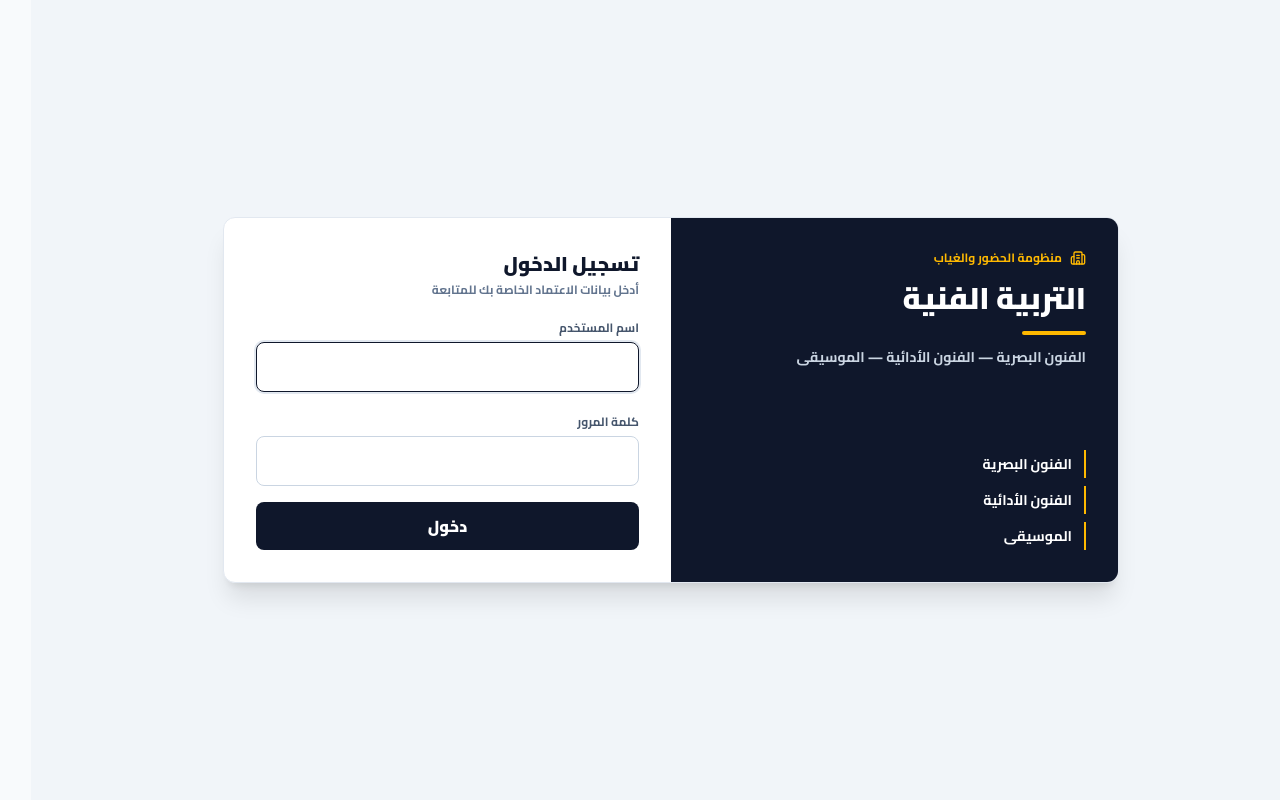
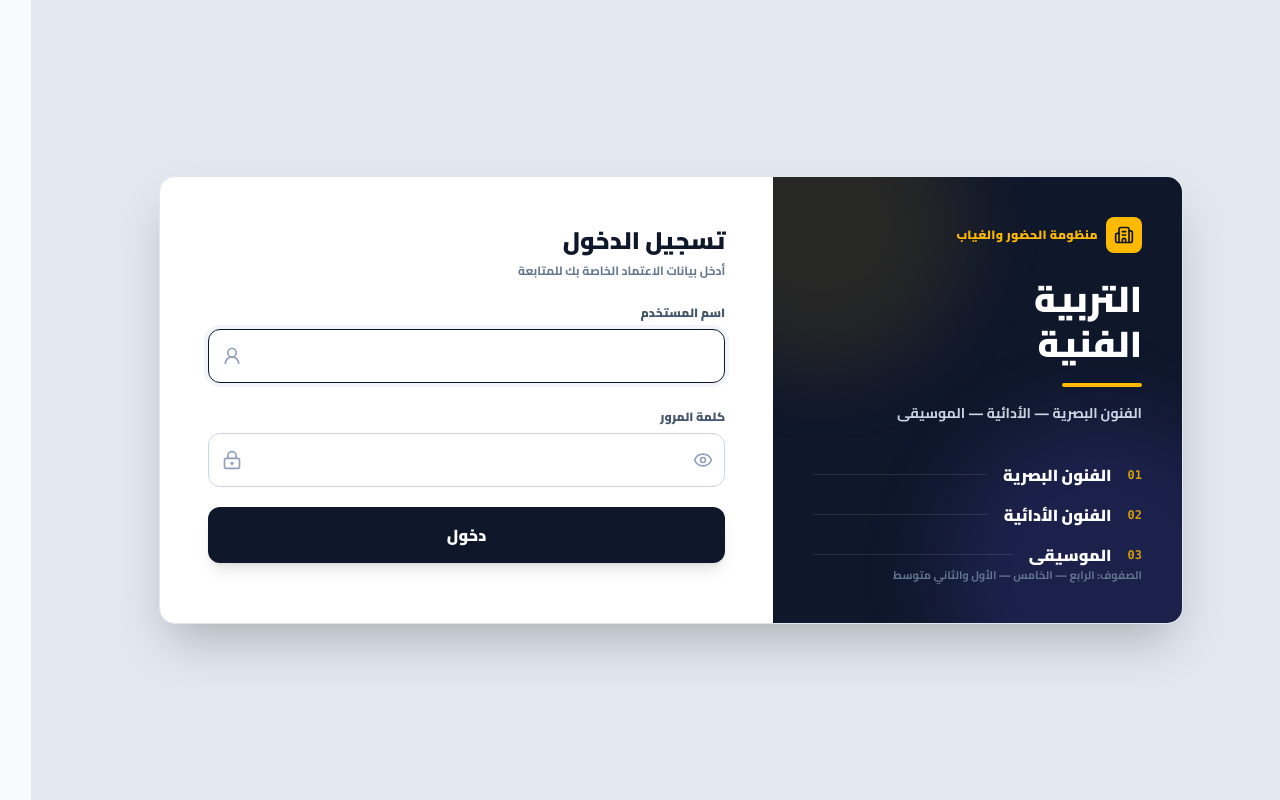
Before and after one commit to mrahmedfarouk4-rgb/attendance-platform, a React (Vite) app: page / in a window 1280 px wide. Built offline with nearby package versions, Linux system fonts and the light colour scheme.

Commit message:
طباعة فاخرة بهوامش متساوية A4 + تطوير صفحة الدخول

```diff
--- a/src/App.jsx
+++ b/src/App.jsx
@@ -1,5 +1,5 @@
 import { useState, useEffect, useMemo } from 'react';
-import { Palette, Users, ClipboardCheck, BarChart3, LogOut, Printer, Plus, Trash2, Save, Check, X, UserCog, KeyRound, Search, GraduationCap, Music4, Drama, FileDown, FileUp, Building2 } from 'lucide-react';
+import { Palette, Users, ClipboardCheck, BarChart3, LogOut, Printer, Plus, Trash2, Save, Check, X, UserCog, KeyRound, Search, GraduationCap, Music4, Drama, FileDown, FileUp, Building2, Eye, EyeOff, UserRound, LockKeyhole } from 'lucide-react';
 
 const api = async (path, { method = 'GET', body, token } = {}) => {
   const t = token || localStorage.getItem('att_token');
@@ -96,6 +96,7 @@ function parseNamesFile(text) {
 function Login({ onDone }) {
   const [username, setUsername] = useState('');
   const [password, setPassword] = useState('');
+  const [showPw, setShowPw] = useState(false);
   const [err, setErr] = useState('');
   const [loading, setLoading] = useState(false);
   const submit = async (e) => {
@@ -109,38 +110,55 @@ function Login({ onDone }) {
     finally { setLoading(false); }
   };
   return (
-    <div className="min-h-screen flex items-center justify-center p-4 bg-slate-100">
-      <div className="w-full max-w-4xl grid md:grid-cols-2 bg-white rounded-xl shadow-xl border border-slate-200 overflow-hidden animate-fade-up">
-        <div className="hidden md:flex flex-col justify-between p-8 text-white bg-slate-900">
-          <div>
-            <div className="flex items-center gap-2 text-amber-400 text-xs font-bold"><Building2 className="w-4 h-4" /> منظومة الحضور والغياب</div>
-            <h1 className="text-3xl font-black mt-3 leading-snug">التربية الفنية</h1>
-            <div className="w-16 h-1 bg-amber-400 rounded mt-3" />
-            <p className="text-slate-300 text-sm font-bold mt-3">الفنون البصرية — الفنون الأدائية — الموسيقى</p>
+    <div className="min-h-screen flex items-center justify-center p-4 md:p-8 bg-slate-200">
+      <div className="w-full max-w-5xl grid md:grid-cols-5 bg-white rounded-2xl shadow-2xl border border-slate-200 overflow-hidden animate-fade-up">
+        <div className="hidden md:flex md:col-span-2 flex-col justify-between p-10 text-white bg-slate-900 relative overflow-hidden">
+          <div className="absolute -top-24 -left-24 w-72 h-72 rounded-full bg-amber-400/10 blur-2xl" />
+          <div className="absolute -bottom-28 -right-20 w-80 h-80 rounded-full bg-indigo-500/15 blur-2xl" />
+          <div className="relative">
+            <div className="flex items-center gap-2">
+              <span className="p-2 bg-amber-400 rounded-lg"><Building2 className="w-5 h-5 text-slate-900" /></span>
+              <span className="text-amber-400 text-xs font-black tracking-wide">منظومة الحضور والغياب</span>
+            </div>
+            <h1 className="text-4xl font-black mt-6 leading-tight">التربية<br />الفنية</h1>
+            <div className="w-20 h-1 bg-amber-400 rounded mt-4" />
+            <p className="text-slate-300 text-sm font-bold mt-4">الفنون البصرية — الأدائية — الموسيقى</p>
           </div>
-          <div className="space-y-2">
-            {['الفنون البصرية', 'الفنون الأدائية', 'الموسيقى'].map((t) => (
-              <div key={t} className="border-r-2 border-amber-400 pr-3 py-1">
-                <div className="font-bold text-sm">{t}</div>
+          <div className="relative space-y-4 mt-10">
+            {[['01', 'الفنون البصرية'], ['02', 'الفنون الأدائية'], ['03', 'الموسيقى']].map(([n, t]) => (
+              <div key={t} className="flex items-center gap-4">
+                <span className="font-mono text-amber-400/80 text-xs font-bold" dir="ltr">{n}</span>
+                <span className="font-black text-base">{t}</span>
+                <span className="flex-1 h-px bg-white/10" />
               </div>
             ))}
           </div>
+          <div className="relative text-[11px] text-slate-500 font-bold">الصفوف: الرابع — الخامس — الأول والثاني متوسط</div>
         </div>
-        <form onSubmit={submit} className="p-8 space-y-4">
+        <form onSubmit={submit} className="md:col-span-3 p-8 md:p-12 space-y-5">
           <div>
-            <h2 className="font-black text-xl text-slate-900">تسجيل الدخول</h2>
-            <p className="text-xs text-slate-500 font-bold mt-1">أدخل بيانات الاعتماد الخاصة بك للمتابعة</p>
+            <h2 className="font-black text-2xl text-slate-900">تسجيل الدخول</h2>
+            <p className="text-xs text-slate-500 font-bold mt-1.5">أدخل بيانات الاعتماد الخاصة بك للمتابعة</p>
           </div>
-          {err && <div className="bg-rose-50 border border-rose-200 text-rose-800 text-sm font-bold rounded-lg px-4 py-2.5">{err}</div>}
+          {err && <div className="bg-rose-50 border-r-4 border-rose-500 text-rose-800 text-sm font-bold rounded-lg px-4 py-3">{err}</div>}
           <div>
-            <label className="text-xs font-bold text-slate-600">اسم المستخدم</label>
-            <input value={username} onChange={e => setUsername(e.target.value)} autoFocus dir="ltr" className="mt-1 w-full border border-slate-300 rounded-lg px-4 py-3 font-bold outline-none focus:border-slate-900 focus:ring-2 focus:ring-slate-200 transition text-left" />
+            <label className="text-xs font-black text-slate-600">اسم المستخدم</label>
+            <div className="relative mt-1.5">
+              <input value={username} onChange={e => setUsername(e.target.value)} autoFocus dir="ltr" className="w-full border border-slate-300 rounded-xl pl-11 pr-4 py-3.5 font-bold outline-none focus:border-slate-900 focus:ring-4 focus:ring-slate-100 transition text-left" />
+              <UserRound className="w-5 h-5 text-slate-400 absolute left-3.5 top-1/2 -translate-y-1/2" />
+            </div>
           </div>
           <div>
-            <label className="text-xs font-bold text-slate-600">كلمة المرور</label>
-            <input value={password} onChange={e => setPassword(e.target.value)} type="password" dir="ltr" className="mt-1 w-full border border-slate-300 rounded-lg px-4 py-3 font-bold outline-none focus:border-slate-900 focus:ring-2 focus:ring-slate-200 transition text-left" />
+            <label className="text-xs font-black text-slate-600">كلمة المرور</label>
+            <div className="relative mt-1.5">
+              <input value={password} onChange={e => setPassword(e.target.value)} type={showPw ? 'text' : 'password'} dir="ltr" className="w-full border border-slate-300 rounded-xl pl-20 pr-11 py-3.5 font-bold outline-none focus:border-slate-900 focus:ring-4 focus:ring-slate-100 transition text-left" />
+              <LockKeyhole className="w-5 h-5 text-slate-400 absolute left-3.5 top-1/2 -translate-y-1/2" />
+              <button type="button" onClick={() => setShowPw(v => !v)} className="absolute right-3 top-1/2 -translate-y-1/2 text-slate-400 hover:text-slate-700 transition" title={showPw ? 'إخفاء' : 'إظهار'}>
+                {showPw ? <EyeOff className="w-5 h-5" /> : <Eye className="w-5 h-5" />}
+              </button>
+            </div>
           </div>
-          <button disabled={loading} className="w-full py-3 rounded-lg bg-slate-900 text-white font-black hover:bg-slate-800 transition disabled:opacity-50">{loading ? 'جاري التحقق...' : 'دخول'}</button>
+          <button disabled={loading} className="w-full py-4 rounded-xl bg-slate-900 text-white font-black text-base hover:bg-slate-800 active:scale-[0.99] transition disabled:opacity-50 shadow-lg">{loading ? 'جاري التحقق...' : 'دخول'}</button>
         </form>
       </div>
     </div>
@@ -342,14 +360,15 @@ function AttendanceView({ myTracks, myGrades }) {
       </div>
 
       <div className="bg-white border border-slate-200 rounded-xl shadow-sm overflow-x-auto print-sheet print-shadow-none">
-        <div className="hidden print:block px-6 pt-5 pb-3 text-center">
-          <div className="font-black text-lg text-slate-900">منظومة الحضور والغياب — التربية الفنية</div>
-          <div className="font-bold text-sm text-slate-800 mt-1">كشف الحضور الأسبوعي — {myTracks.find(t => t.id === track)?.name} — {myGrades.find(g => g.id === gradeId)?.name}</div>
-          <div className="font-bold text-xs text-slate-600 mt-1">{week?.label} <span dir="ltr">({dates.length ? `${shortDM(dates[0])} - ${shortDM(dates[4])}` : ''})</span> — تاريخ الطباعة: <span dir="ltr">{todayStr()}</span></div>
-        </div>
-        <div className="no-print bg-slate-900 text-white px-4 py-3 font-bold flex flex-wrap justify-between gap-2 border-b-2 border-amber-400">
-          <span className="text-sm">كشف الحضور الأسبوعي — {myTracks.find(t => t.id === track)?.name} — {myGrades.find(g => g.id === gradeId)?.name}</span>
-          <span className="text-xs text-slate-300">{week?.label} <span dir="ltr">({dates.length ? `${shortDM(dates[0])} - ${shortDM(dates[4])}` : ''})</span></span>
+        <div className="print-head bg-slate-900 text-white px-5 py-4 flex flex-wrap justify-between items-center gap-3 border-b-4 border-amber-400">
+          <div>
+            <div className="font-black text-base">منظومة الحضور والغياب — التربية الفنية</div>
+            <div className="text-xs font-bold text-slate-300 mt-1">كشف الحضور الأسبوعي — {myTracks.find(t => t.id === track)?.name} — {myGrades.find(g => g.id === gradeId)?.name}</div>
+          </div>
+          <div className="text-center">
+            <div className="font-black text-sm">{week?.label}</div>
+            <div className="text-[11px] font-bold text-slate-300 mt-0.5" dir="ltr">{dates.length ? `${shortDM(dates[0])} - ${shortDM(dates[4])}` : ''}</div>
+          </div>
         </div>
         {loading ? <div className="p-10 text-center font-bold text-slate-400">جاري تحميل الكشف...</div> : (
           <table className="att-table w-full text-sm min-w-[760px]">
@@ -372,7 +391,7 @@ function AttendanceView({ myTracks, myGrades }) {
               {filtered.map((s, i) => (
                 <tr key={s.id} className="border-t border-slate-100 hover:bg-slate-50 transition">
                   <td className="p-2 text-center font-bold text-slate-300">{i + 1}</td>
-                  <td className="p-2"><span className="flex items-center gap-2"><span className={`print:hidden w-8 h-8 rounded-full flex items-center justify-center font-black text-sm shrink-0 ${avatarTones[s.id % avatarTones.length]}`}>{s.name.trim()[0]}</span><span className="font-bold text-slate-800">{s.name}</span></span></td>
+                  <td className="p-2"><span className="flex items-center gap-2"><span className={`w-8 h-8 rounded-full flex items-center justify-center font-black text-sm shrink-0 print-avatar ${avatarTones[s.id % avatarTones.length]}`}>{s.name.trim()[0]}</span><span className="font-bold text-slate-800">{s.name}</span></span></td>
                   {dates.map(d => {
                     const cur = grid[`${s.id}|${d}`];
                     return (
@@ -382,7 +401,7 @@ function AttendanceView({ myTracks, myGrades }) {
                           <button onClick={() => toggle(s.id, d, 'absent')} title="غائب" className={`w-9 h-9 rounded-md border font-black text-sm transition ${cur === 'absent' ? 'bg-rose-600 border-rose-700 text-white' : 'bg-white border-slate-300 text-slate-400 hover:border-rose-500'}`}>غ</button>
                         </div>
                         {(cur === 'late' || cur === 'excused') && <div className="no-print text-[10px] font-bold text-amber-700 mt-0.5">{cur === 'late' ? 'متأخر' : 'مستأذن'}</div>}
-                        <div className="hidden print:block font-black text-slate-900">{cur === 'present' ? 'ح' : cur === 'absent' ? 'غ' : cur === 'late' ? 'م' : cur === 'excused' ? 'ع' : '—'}</div>
+                        <div className={`hidden print:block font-black print-mark ${cur === 'present' ? 'print-p' : cur === 'absent' ? 'print-a' : ''}`}>{cur === 'present' ? 'ح' : cur === 'absent' ? 'غ' : cur === 'late' ? 'م' : cur === 'excused' ? 'ع' : '—'}</div>
                       </td>
                     );
                   })}
@@ -398,11 +417,18 @@ function AttendanceView({ myTracks, myGrades }) {
           <span className="bg-white border border-slate-200 px-3 py-1 rounded-md">الطلاب: {stats.total}</span>
           {dirtyCount > 0 && <span className="no-print bg-amber-50 text-amber-800 border border-amber-300 px-3 py-1 rounded-md">تغييرات غير محفوظة: {dirtyCount}</span>}
         </div>
-        <div className="hidden print:block px-6 py-4">
-          <div className="flex justify-between gap-6 text-xs font-bold text-slate-800">
-            <div className="text-center"><div>معلم المادة</div><div className="mt-8 border-t border-slate-400 pt-1 px-10">الاسم والتوقيع</div></div>
-            <div className="text-center"><div>إدارة المدرسة</div><div className="mt-8 border-t border-slate-400 pt-1 px-10">الختم والتوقيع</div></div>
+        <div className="hidden print:block px-6 pb-5 pt-3">
+          <div className="flex justify-between gap-8">
+            <div className="flex-1 rounded-lg px-4 py-3 text-center print-sign">
+              <div className="text-xs font-black">معلم المادة</div>
+              <div className="mt-7 text-[11px] font-bold">الاسم والتوقيع: ............................</div>
+            </div>
+            <div className="flex-1 rounded-lg px-4 py-3 text-center print-sign">
+              <div className="text-xs font-black">إدارة المدرسة</div>
+              <div className="mt-7 text-[11px] font-bold">الختم والتوقيع: ............................</div>
+            </div>
           </div>
+          <div className="text-center text-[10px] font-bold print-foot mt-3">طُبع بتاريخ <span dir="ltr">{todayStr()}</span> — منظومة الحضور والغياب</div>
         </div>
       </div>
     </div>
```
Also changed, not shown: src/index.css (+52 -11 lines).
